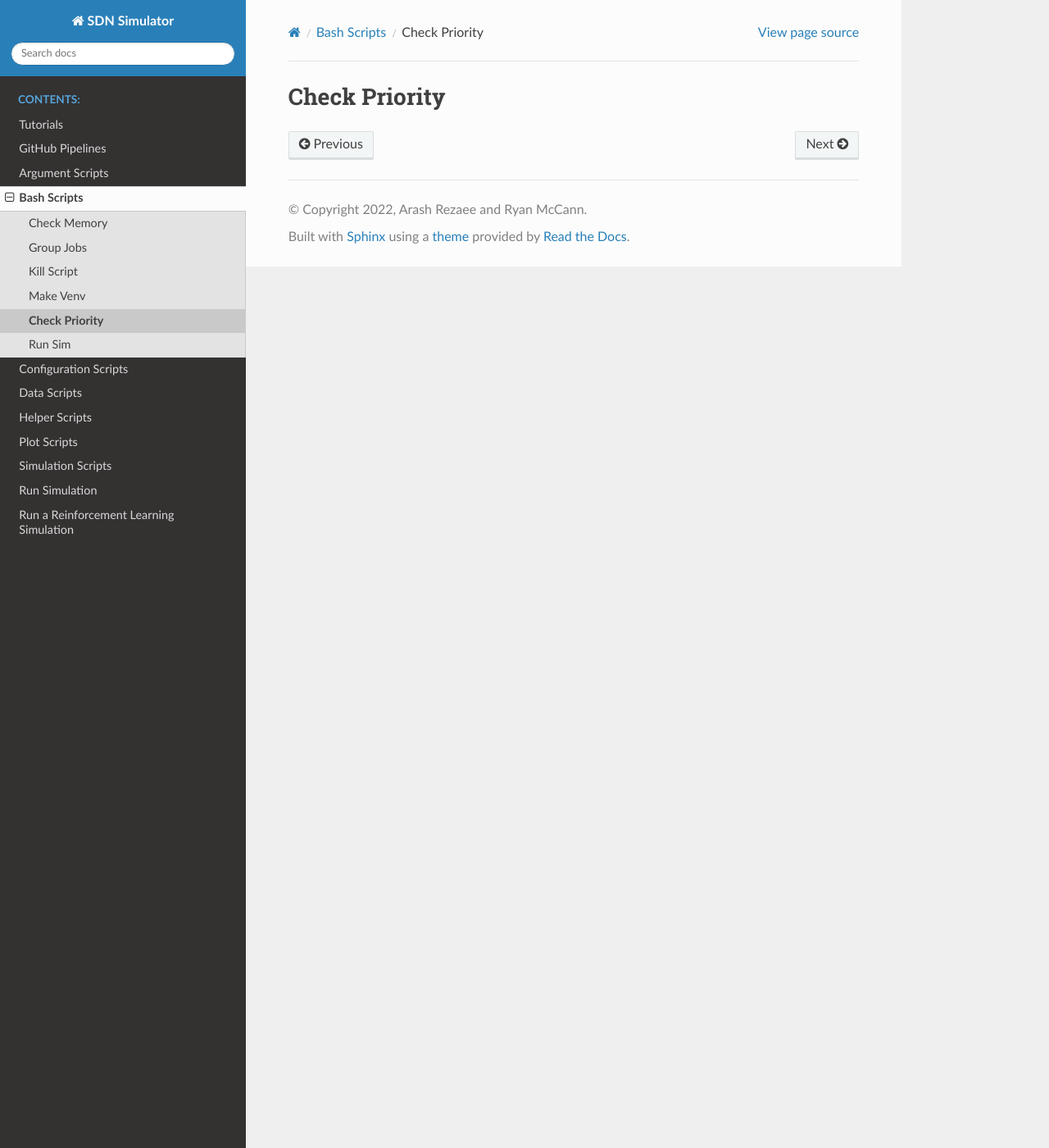
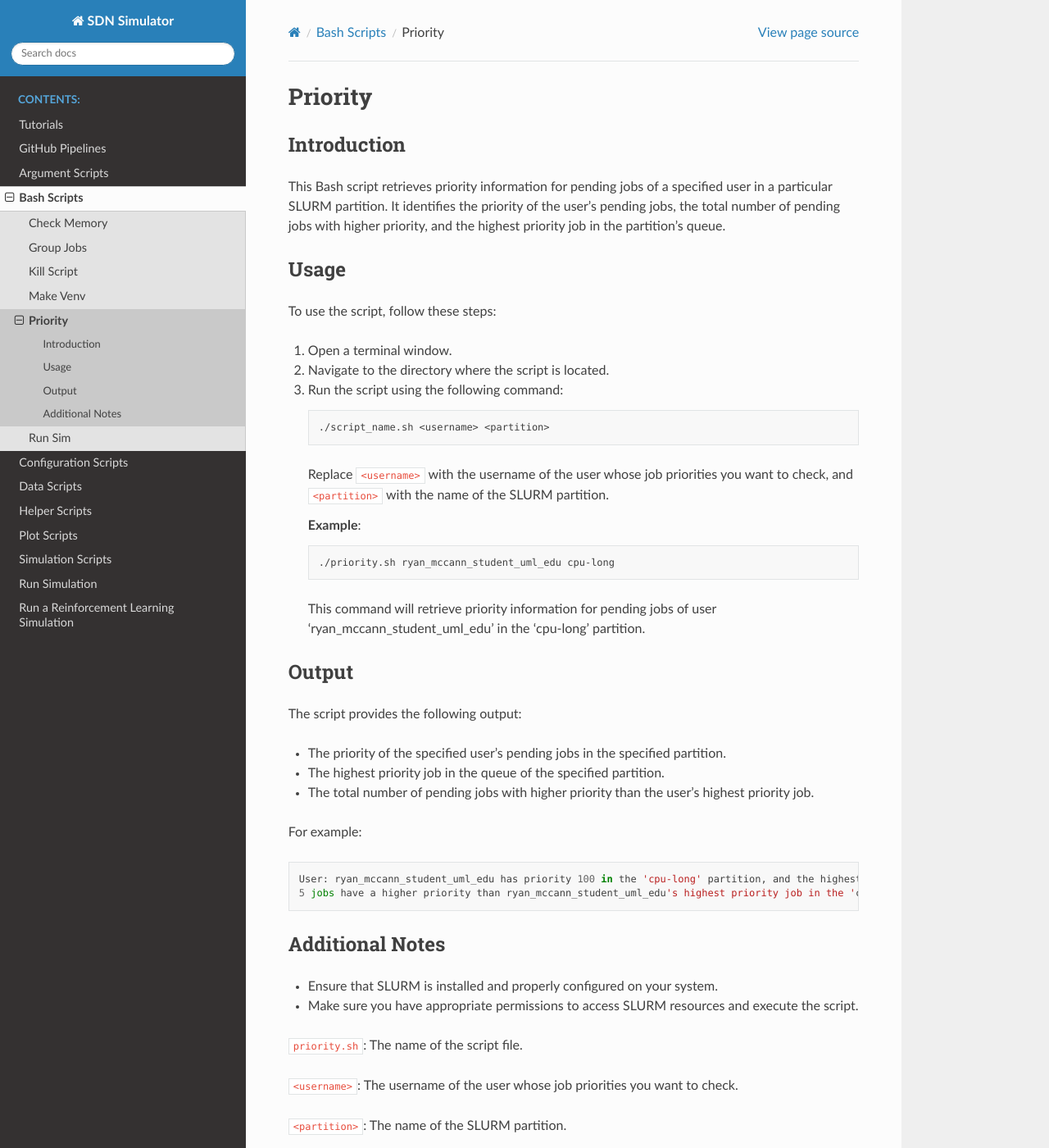
Before and after one commit to SDNNetSim/SDON_simulator, a Sphinx documentation site: the page built from docs/bash/priority.rst, in a window 1280 px wide and 1400 px high. Shown: the whole window at 82% size. Built offline with Sphinx 7.4.7 and the Read the Docs theme 2.0.0, drawn with Linux system fonts in a browser that asks for light colours; pages that are not in the unit, such as notebooks, are missing from menus; some of the changed text lies outside the part shown.

Commit message:
Complete priority bash script docs

```diff
--- a/docs/bash/priority.rst
+++ b/docs/bash/priority.rst
@@ -1,2 +1,66 @@
-Check Priority
-==============
+Priority
+=========
+
+Introduction
+------------
+
+This Bash script retrieves priority information for pending jobs of a specified user in a particular SLURM partition.
+It identifies the priority of the user's pending jobs, the total number of pending jobs with higher priority,
+and the highest priority job in the partition's queue.
+
+Usage
+-----
+
+To use the script, follow these steps:
+
+1. Open a terminal window.
+
+2. Navigate to the directory where the script is located.
+
+3. Run the script using the following command:
+
+   .. code-block:: bash
+
+      ./script_name.sh <username> <partition>
+
+   Replace ``<username>`` with the username of the user whose job priorities you want to check, and ``<partition>`` with the name of the SLURM partition.
+
+   **Example**:
+
+   .. code-block:: bash
+
+      ./priority.sh ryan_mccann_student_uml_edu cpu-long
+
+   This command will retrieve priority information for pending jobs of user 'ryan_mccann_student_uml_edu' in the 'cpu-long' partition.
+
+Output
+------
+
+The script provides the following output:
+
+- The priority of the specified user's pending jobs in the specified partition.
+- The highest priority job in the queue of the specified partition.
+- The total number of pending jobs with higher priority than the user's highest priority job.
+
+For example:
+
+.. code-block:: bash
+
+   User: ryan_mccann_student_uml_edu has priority 100 in the 'cpu-long' partition, and the highest priority in the queue is currently 120.
+   5 jobs have a higher priority than ryan_mccann_student_uml_edu's highest priority job in the 'cpu-long' partition.
+
+Additional Notes
+----------------
+
+- Ensure that SLURM is installed and properly configured on your system.
+- Make sure you have appropriate permissions to access SLURM resources and execute the script.
+
+``priority.sh``: The name of the script file.
+
+``<username>``: The username of the user whose job priorities you want to check.
+
+``<partition>``: The name of the SLURM partition.
+
+``ryan_mccann_student_uml_edu``: Example username of the user whose job priorities you want to check.
+
+``cpu-long``: Example name of the SLURM partition.
```
